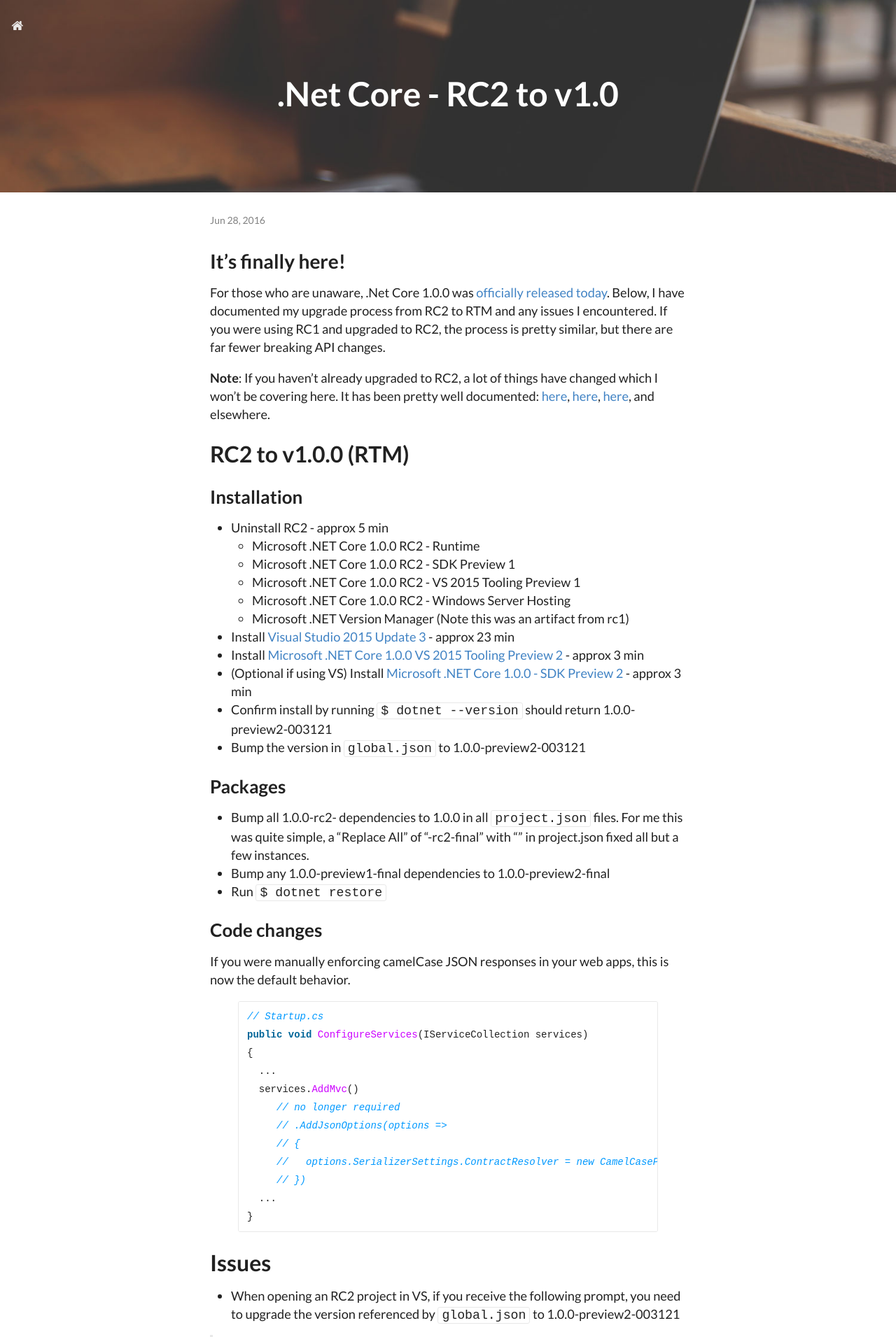
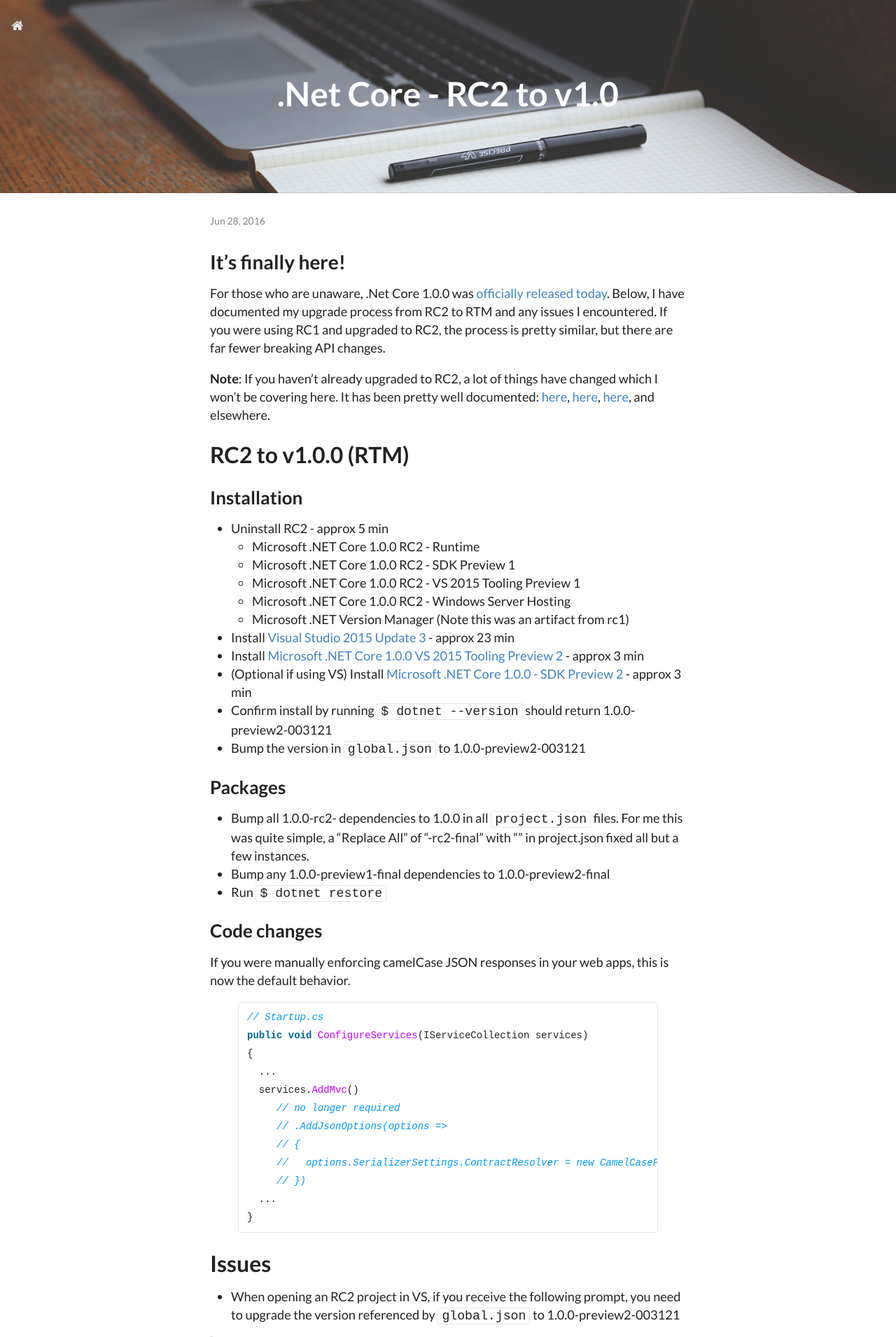
Before and after one commit to jaredcnance/jaredcnance.github.io, a Jekyll site: the page built from _posts/2016-06-27-dotnet-core-rc2-to-v1.markdown, in a window 1280 px wide. Shown: the top 1911 px of the page at 70% size. Built offline with Jekyll 4.4.1, drawn with Linux system fonts in a browser that asks for light colours; nearby versions of some CDN libraries; comment, search, counter and statistics services are not loaded.

Commit message:
add parallax to posts

```diff
--- a/_layouts/post-default.html
+++ b/_layouts/post-default.html
@@ -7,18 +7,15 @@
 
     {% include post-header.html %}
 
-    <div class="ui inverted vertical masthead center aligned segment">
-
+    <div class="parallax-window ui vertical masthead center aligned segment" data-parallax="scroll" data-image-src="{{ site.baseurl }}/assets/header.jpg">
         <a class="ui big left floated inverted basic icon button" href="{{ site.baseurl }}/" style="box-shadow: none !important;">
             <i class="home icon"></i>
         </a>
-
         <div class="ui text container">
             <h1 class="ui inverted header">
                 {{page.title}}
             </h1>
         </div>
-
     </div>
     {{ content }}
 
--- a/css/main.scss
+++ b/css/main.scss
@@ -55,8 +55,8 @@ $on-laptop:        800px;
 
 // semantic overrides
 .masthead {
-    background-image: url('../assets/header.jpg') !important;
-    background-size: cover !important;
+    // background-image: url('../assets/header.jpg') !important;
+    // background-size: cover !important;
     .header {
         padding-top: 2em !important;
         font-size: 3em !important;
```
Also changed, not shown: _layouts/default.html (+1 -8 lines). Lines whose indentation alone changed are shown as unchanged.
